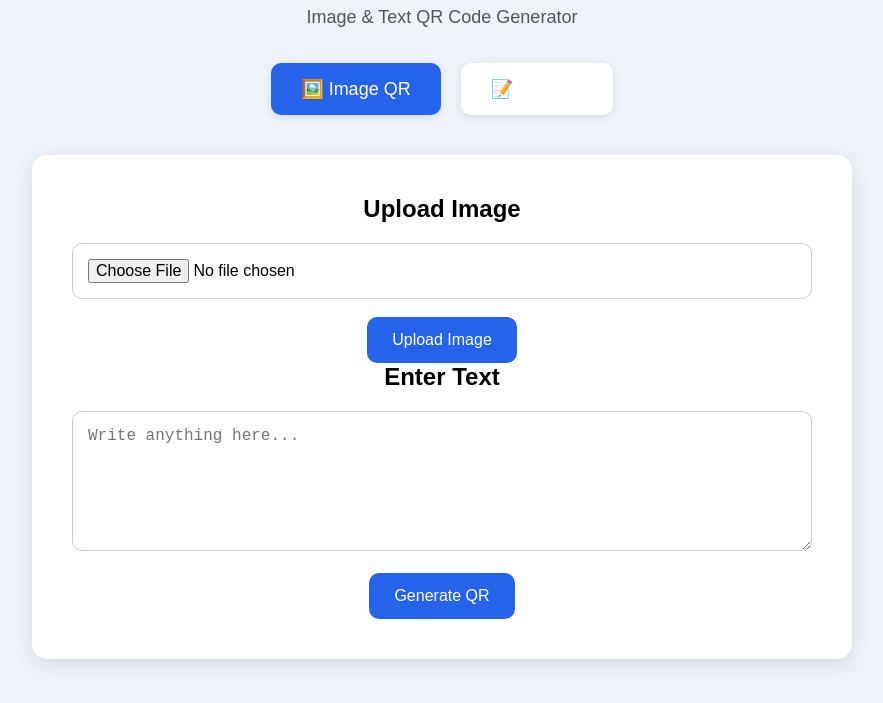
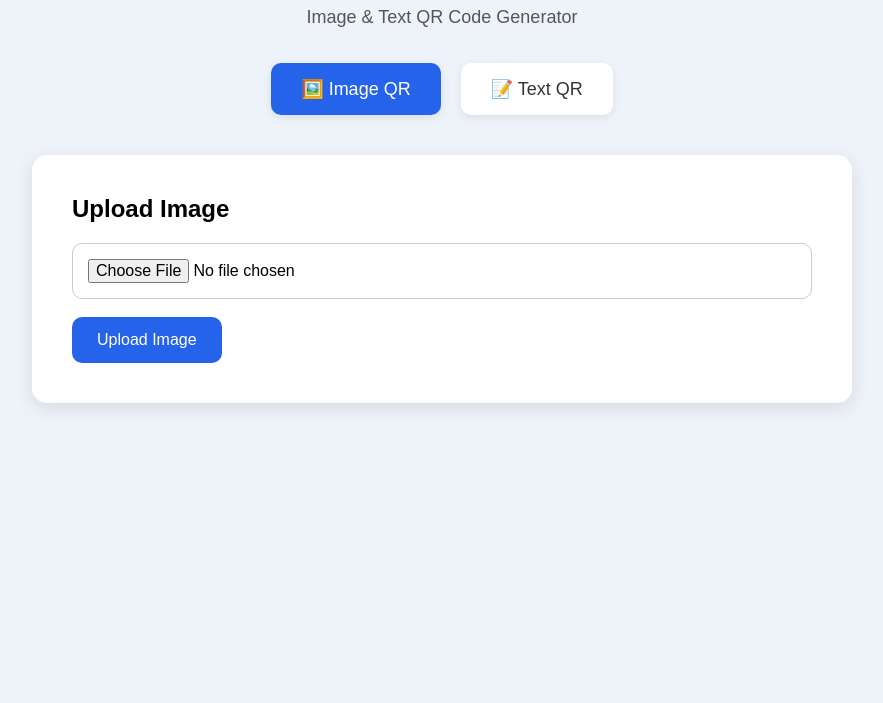
Before and after one commit to ShohelRana15/image-qr-generator, a plain HTML site: page index.html in a window 1280 px wide. Shown: the part 91-794 px from the top of the page, without its empty margins (198-1081 px from the left). Drawn offline with Linux system fonts and the light colour scheme.

Commit message:
Update style.css

```diff
--- a/style.css
+++ b/style.css
@@ -6,9 +6,9 @@ box-sizing:border-box;
 
 body{
 
+    font-family:Arial,Helvetica,sans-serif;
+
     background:#eef3f9;
-
-font-family:Arial, Helvetica, sans-serif;
 
 }
 
@@ -27,9 +27,9 @@ h1{
 
     text-align:center;
 
+    color:#2563eb;
+
     font-size:42px;
-
-color:#2563eb;
 
 }
 
@@ -59,26 +59,33 @@ margin-top:35px;
 
 .tab{
 
-padding:15px 30px;
+    background:white;
+
+    color:#333;
 
     border:none;
 
     border-radius:10px;
 
-font-size:18px;
+    padding:15px 30px;
 
     cursor:pointer;
 
-background:white;
+    font-size:18px;
 
-box-shadow:0 2px 8px rgba(0,0,0,.1);
+    transition:.3s;
+
+    box-shadow:0 3px 10px rgba(0,0,0,.08);
 
 }
+
 .tab.active{
+
     background:#2563eb;
+
     color:white;
+
 }
-
 
 .card{
 
@@ -92,9 +99,14 @@ border-radius:15px;
 
     box-shadow:0 5px 20px rgba(0,0,0,.1);
 
-text-align:center;
+}
+
+h2{
+
+    margin-bottom:20px;
 
 }
+
 input,
 textarea{
 
@@ -102,17 +114,15 @@ width:100%;
 
     padding:15px;
 
-font-size:16px;
+    border:1px solid #ccc;
 
     border-radius:10px;
 
-border:1px solid #ccc;
+    font-size:16px;
 
 }
 
-button{
-
-padding:14px 25px;
+.primary-btn{
 
     background:#2563eb;
 
@@ -122,14 +132,22 @@ border:none;
 
     border-radius:10px;
 
+    padding:14px 25px;
+
     cursor:pointer;
 
     font-size:16px;
 
 }
 
-.card h2{
+.primary-btn:hover{
 
-margin-bottom:20px;
+    background:#174ec8;
 
 }
+
+#textSection{
+
+    display:none;
+
+}
```
Lines whose indentation alone changed are shown as unchanged.
